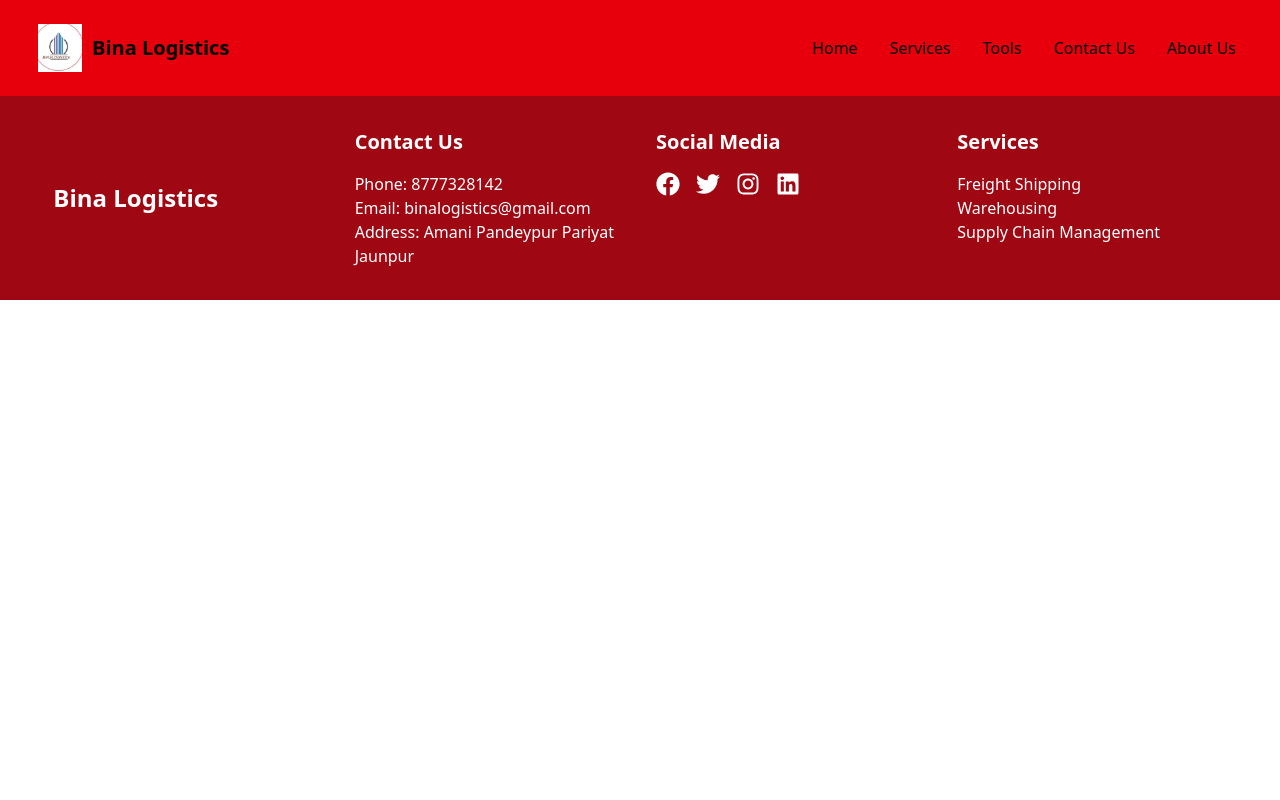
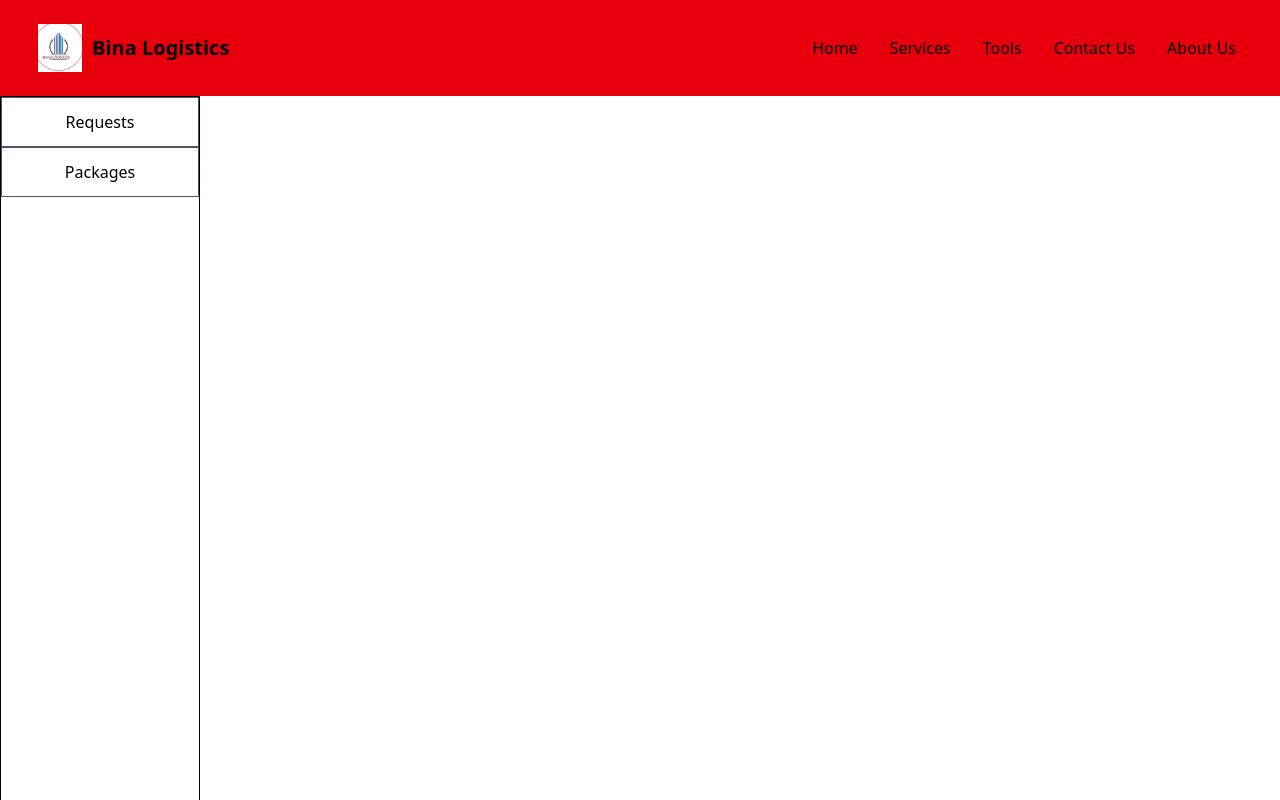
Before and after one commit to iamshubham202002/bina-logistics, a React (Vite) app in the folder frontend/: page /admin-pannel in a window 1280 px wide. Shown: the top 800 px of the page. Built offline with nearby package versions, Linux system fonts and the light colour scheme.

Commit message:
working on admin panel

```diff
--- a/frontend/src/App.jsx
+++ b/frontend/src/App.jsx
@@ -6,6 +6,7 @@ import Contact from './pages/Contact';
 import AboutUs from './pages/About';
 import Footer from './components/Footer';
 import { Routes, Route } from 'react-router-dom';
+import AdminPannel from './pages/AdminPannel';
 
 const App = () => {
   return (
@@ -16,6 +17,7 @@ const App = () => {
         <Route path='/services' element={<Services />} />
         <Route path='/contact-us' element={ <Contact />} />
         <Route path='/about-us' element={ <AboutUs />} />
+        <Route path='/admin-pannel' element={ <AdminPannel />} />
       </Routes>
       {/* Footer can be added here if needed */}
       {/* <Footer /> */}
--- /dev/null
+++ b/frontend/src/components/Packages.jsx
@@ -0,0 +1,9 @@
+import React from 'react'
+
+const Packages = () => {
+  return (
+    <div>Packages</div>
+  )
+}
+
+export default Packages
--- /dev/null
+++ b/frontend/src/components/Requests.jsx
@@ -0,0 +1,11 @@
+
+
+const Requests = () => {
+  return (
+    <div>
+
+    </div>
+  )
+}
+
+export default Requests
--- /dev/null
+++ b/frontend/src/pages/AdminPannel.jsx
@@ -0,0 +1,31 @@
+import { useState } from "react";
+import Requests from "../components/Requests";
+import Packages from "../components/Packages";
+
+
+const AdminPannel = () => {
+
+   const [content, setContent] = useState("Requests");
+
+   const fetchRequests = () => {
+      setContent("Requests");
+   }
+
+   const fetchPackages = () => {
+      setContent("Packages");
+   }
+
+  return (
+    <div className="flex">
+      <div className='min-h-screen border border-black w-50 flex flex-col'>
+         <button onClick={fetchRequests} className='border border-gray-600 p-3 hover:bg-gray-600'>Requests</button>
+         <button onClick={fetchPackages} className='border border-gray-600 p-3 hover:bg-gray-600'>Packages</button>
+      </div>
+      <div>
+         {content === "Requests" ? <Requests /> : <Packages />}
+      </div>
+    </div>
+  )
+}
+
+export default AdminPannel
```
